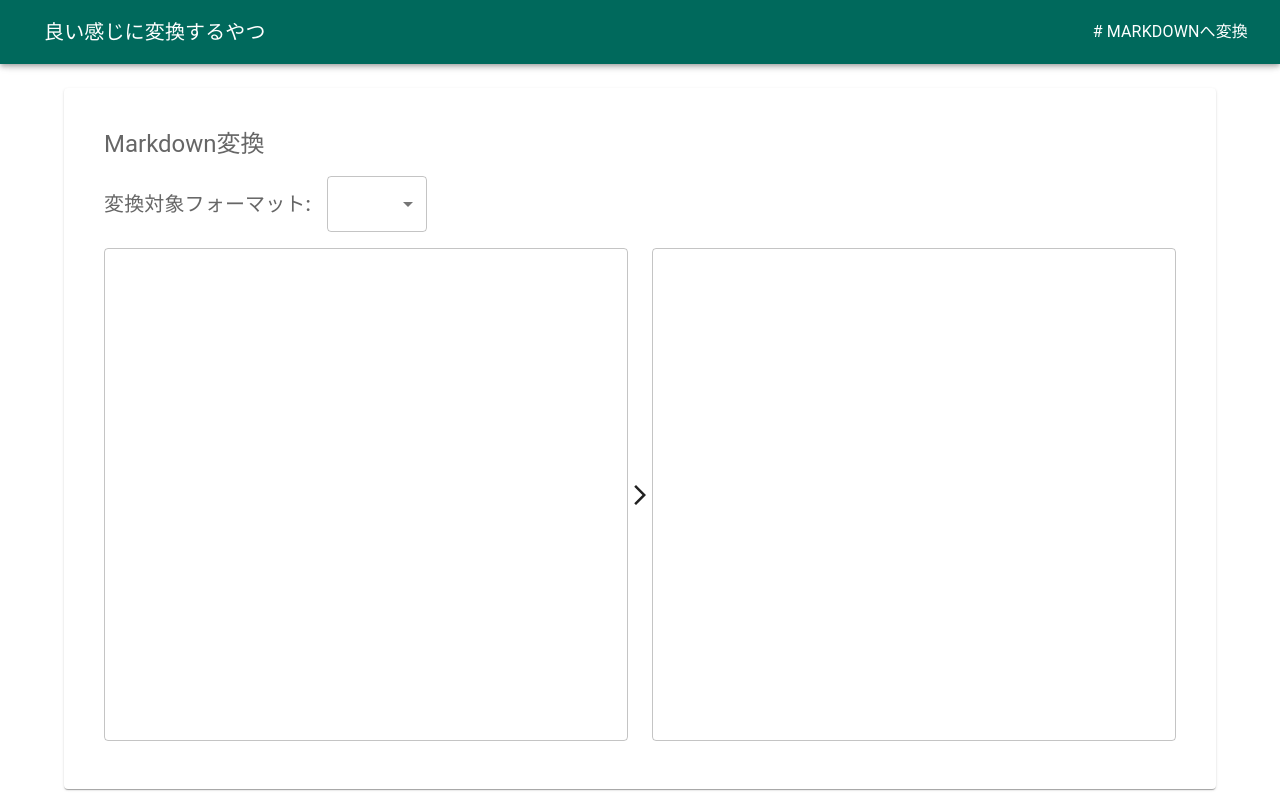
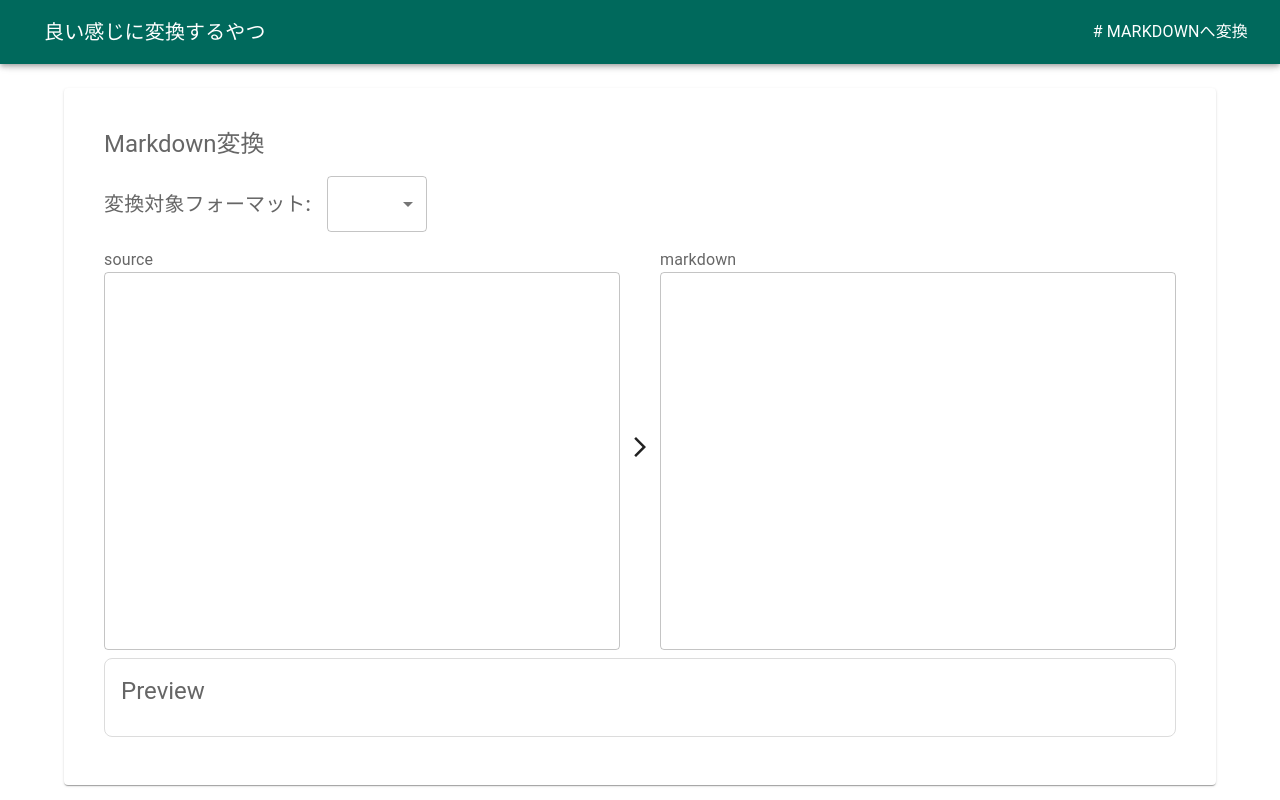
Before and after one commit to pei223/cool-text-converter, a React (Vite) app: page /markdown/convert in a window 1280 px wide. Built offline with nearby package versions, Linux system fonts and the light colour scheme.

Commit message:
プレビュー機能追加

```diff
--- /dev/null
+++ b/src/components/blocks/common/MarkdownPreview.tsx
@@ -0,0 +1,44 @@
+import { Box, SxProps, Typography } from "@mui/material";
+import markdownit from "markdown-it";
+import styled from "styled-components";
+
+const md = markdownit({
+  html: true,
+});
+
+type Props = {
+  markdownText: string;
+  sx?: SxProps;
+};
+
+const StyledPre = styled.pre`
+  table {
+    min-width: 200px;
+  }
+  table,
+  th,
+  td {
+    border: 1px solid gainsboro;
+    border-collapse: collapse;
+  }
+
+  th,
+  td {
+    padding: 6px 12px;
+  }
+`;
+
+function MarkdownPreview({ markdownText, sx }: Props) {
+  return (
+    <Box sx={sx}>
+      <Typography color="text.secondary" variant="h5">
+        Preview
+      </Typography>
+      <StyledPre
+        dangerouslySetInnerHTML={{ __html: md.render(markdownText) }}
+      />
+    </Box>
+  );
+}
+
+export default MarkdownPreview;
--- a/src/pages/markdown/convert.tsx
+++ b/src/pages/markdown/convert.tsx
@@ -13,6 +13,7 @@ import { useCallback, useEffect, useState } from "react";
 import { MarkdownConverter } from "../../services/converter/types";
 import { markdownConverters, matchConverter } from "../../services/converter";
 import { ConvertibleMarkdownFormats } from "../../services/consts/format";
+import MarkdownPreview from "../../components/blocks/common/MarkdownPreview";
 
 const converterMap: Record<ConvertibleMarkdownFormats, MarkdownConverter> =
   markdownConverters.reduce((dict, v) => {
@@ -103,26 +104,53 @@ function MarkdownConvert() {
             </Select>
           </Box>
           <Box
-            component="div"
+            sx={{
+              display: "flex",
+              flexDirection: "column",
+            }}
+          >
+            <Box
               sx={{
                 display: "flex",
                 alignItems: "center",
+                flexShrink: 1,
               }}
             >
+              <Box sx={{ display: "flex", flexDirection: "column", flex: 1 }}>
+                <Typography variant="body1" color="text.secondary">
+                  source
+                </Typography>
                 <TextField
                   multiline
-              rows={20}
-              sx={{ width: "100%" }}
+                  rows={15}
                   value={src}
                   onChange={(e) => setSrc(e.target.value)}
                 />
+              </Box>
+              <Box sx={{ paddingX: 1 }}>
                 <ArrowForwardIosIcon />
+              </Box>
+              <Box sx={{ display: "flex", flexDirection: "column", flex: 1 }}>
+                <Typography variant="body1" color="text.secondary">
+                  markdown
+                </Typography>
                 <TextField
                   multiline
-              rows={20}
-              sx={{ width: "100%" }}
                   value={dist}
+                  rows={15}
                   onChange={(e) => setDist(e.target.value)}
+                />
+              </Box>
+            </Box>
+            <MarkdownPreview
+              sx={{
+                flex: 1,
+                marginTop: 1,
+                padding: 2,
+                border: "1px solid gainsboro",
+                borderRadius: "8px",
+              }}
+              markdownText={dist}
             />
           </Box>
         </CardContent>
```
Lines whose indentation alone changed are shown as unchanged.
